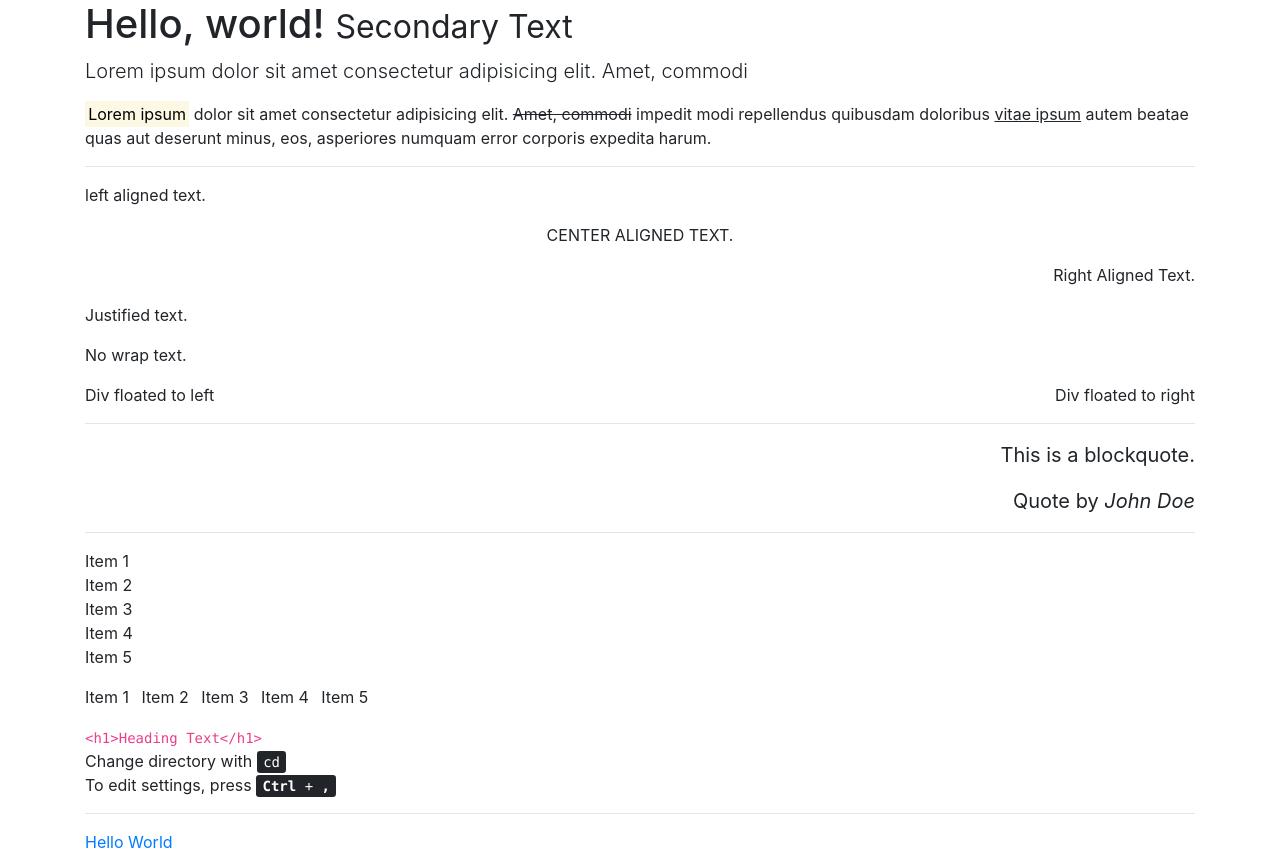
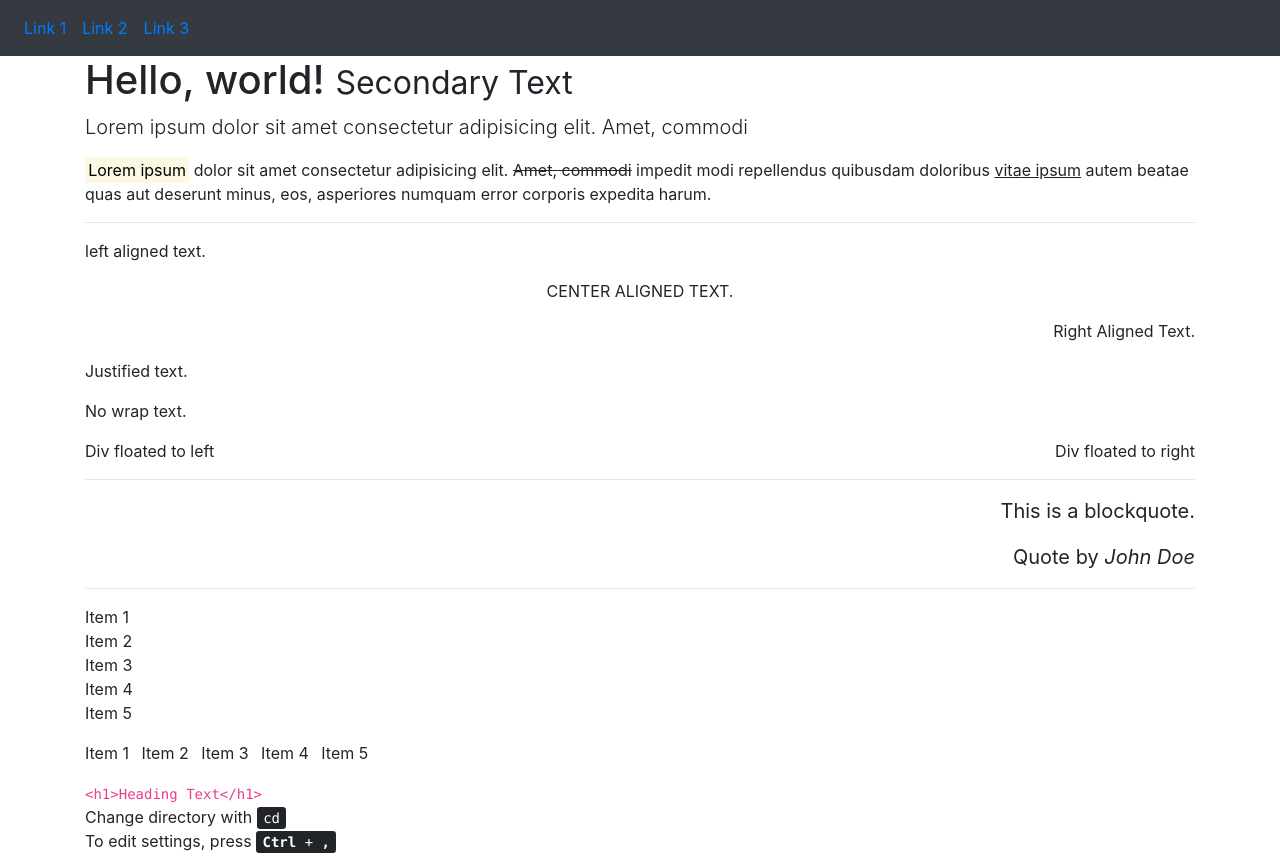
Before and after one commit to ShaMweLa/bootstrap-cheatsheet, a plain HTML site: page index.html in a window 1280 px wide. Shown: the top 857 px of the page. Drawn offline with nearby package versions, Linux system fonts and the light colour scheme.

Commit message:
added navigation bar

```diff
--- a/index.html
+++ b/index.html
@@ -13,6 +13,22 @@
 </head>
 
 <body>
+
+  <!-- NAVIGATION BAR -->
+  <nav class="navbar navbar-expand-sm bg-dark">
+    <ul class="navbar-nav">
+      <li class="nav-item">
+        <a class="nav-link" href="#">Link 1</a>
+      </li>
+      <li class="nav-item">
+        <a class="nav-link" href="#">Link 2</a>
+      </li>
+      <li class="nav-item">
+        <a class="nav-link" href="#">Link 3</a>
+      </li>
+    </ul>
+  </nav>
+
   <!-- TYPOGRAPHY -->
   <div class="container">
     <h1>Hello, world! <small>Secondary Text</small></h1>
```
